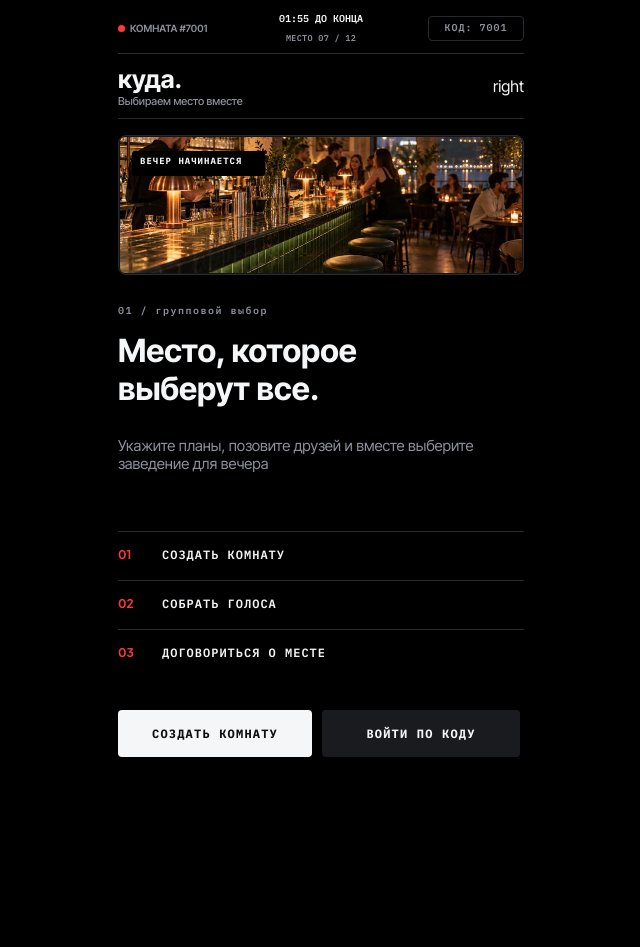
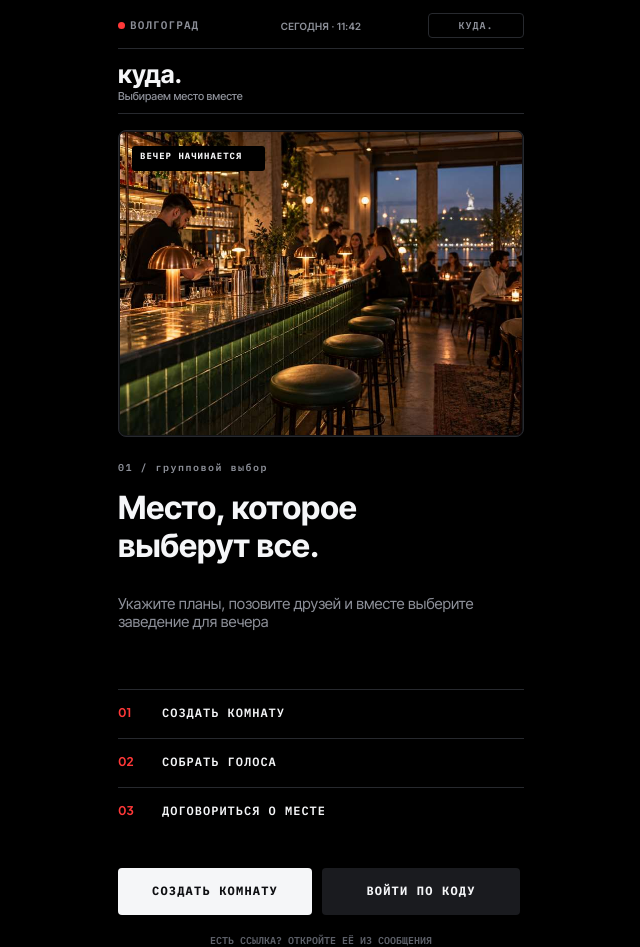
Before and after one commit to Sqaz33/kuda, a React (Vite) app: page / in a window 1280 px wide. Shown: the whole page, without its empty margins (319-959 px from the left). Before the commit the page ends 800 px from the top, so only its background shows below. Built offline with nearby package versions, Linux system fonts and the light colour scheme.

Commit message:
refactor: header

```diff
--- a/src/components/Header/Header.jsx
+++ b/src/components/Header/Header.jsx
@@ -13,7 +13,14 @@ function Header({
   bottomRight} // можно всегда
 ) {
   function getDay() {
-    return day === "tomorrow" ? "завтра" : "сегодня";
+    switch (day) {
+      case "tomorrow":
+        return "завтра"
+      case "today":
+        return "сегодня"
+      default:
+        return "сегодня"
+    }
   }
 
   function renderTopLeft() {
--- a/src/layouts/AppLayout.jsx
+++ b/src/layouts/AppLayout.jsx
@@ -20,21 +20,20 @@ function AppLayout() {
 
   return (
     <div className="app-layout">
-      {/* <Header
+      <Header
         cityName="Волгоград"
-        day="tomorrow"
+        day="today"
         time={getTime()}
         showTopBrand
-        bottomRight={(<span>right</span>)}
-      /> */}
-      <Header
+      />
+      {/* <Header
         selecting
         currentPlaceNumber={7}
         totalPlaces={12}
         remainingSeconds={time}
         roomCode={7001}
         bottomRight={(<span>right</span>)}
-      />
+      /> */}
       <main>
         <Outlet />
       </main>
--- a/src/pages/HomePage.jsx
+++ b/src/pages/HomePage.jsx
@@ -60,6 +60,9 @@ function HomePage() {
           ВОЙТИ ПО КОДУ
         </Link>
       </nav>
+      <span className="home-follow-link-offer">
+        ЕСТЬ ССЫЛКА? ОТКРОЙТЕ ЕЁ ИЗ СООБЩЕНИЯ
+      </span>
     </div>
   )
 }
--- a/src/styles/home_page.css
+++ b/src/styles/home_page.css
@@ -18,7 +18,8 @@
 .home-hero__image {
   width: 100%;
   display: block;
-  aspect-ratio: 900 / 303;
+  /* aspect-ratio: 900 / 303; */
+  aspect-ratio: 402 / 303;
   object-fit: cover;
   border-radius: 5px;
 }
@@ -50,7 +51,7 @@
 .home-intro {
   display: flex;
   flex-direction: column;
-  margin-top: 29px;
+  margin-top: 24px;
 }
 
 .home-intro__label {
@@ -160,3 +161,16 @@
   justify-content: center;
   align-items: center;
 }
+
+.home-follow-link-offer {
+  margin-top: 20px;
+
+  font-family: var(--font-mono);
+  font-size: 10px;
+  font-weight: var(--font-weight-semibold);
+  line-height: var(--line-height-tight);
+  letter-spacing: 0.5;
+  color: var(--color-text-muted);
+
+  align-self: center;
+}
```
